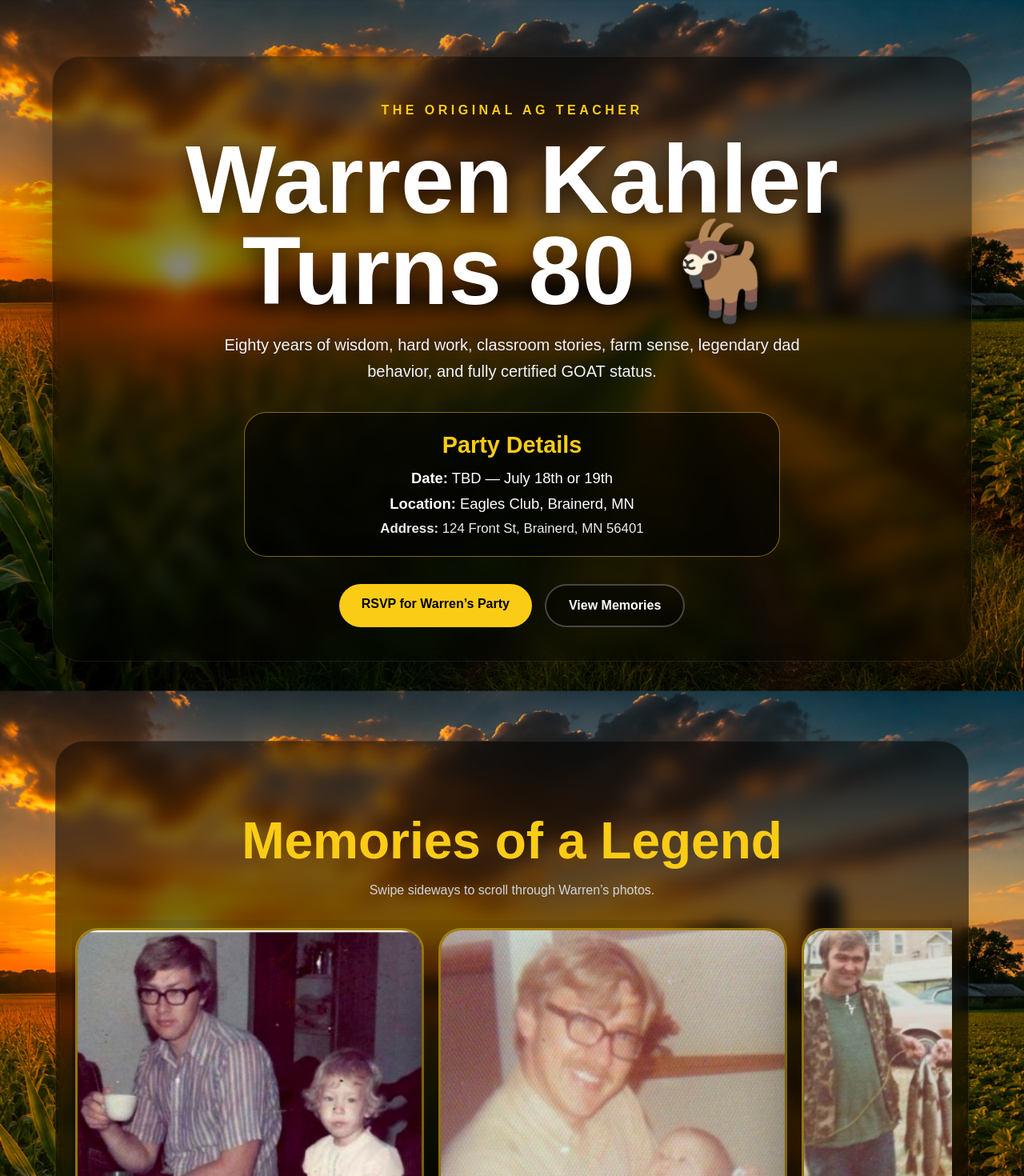
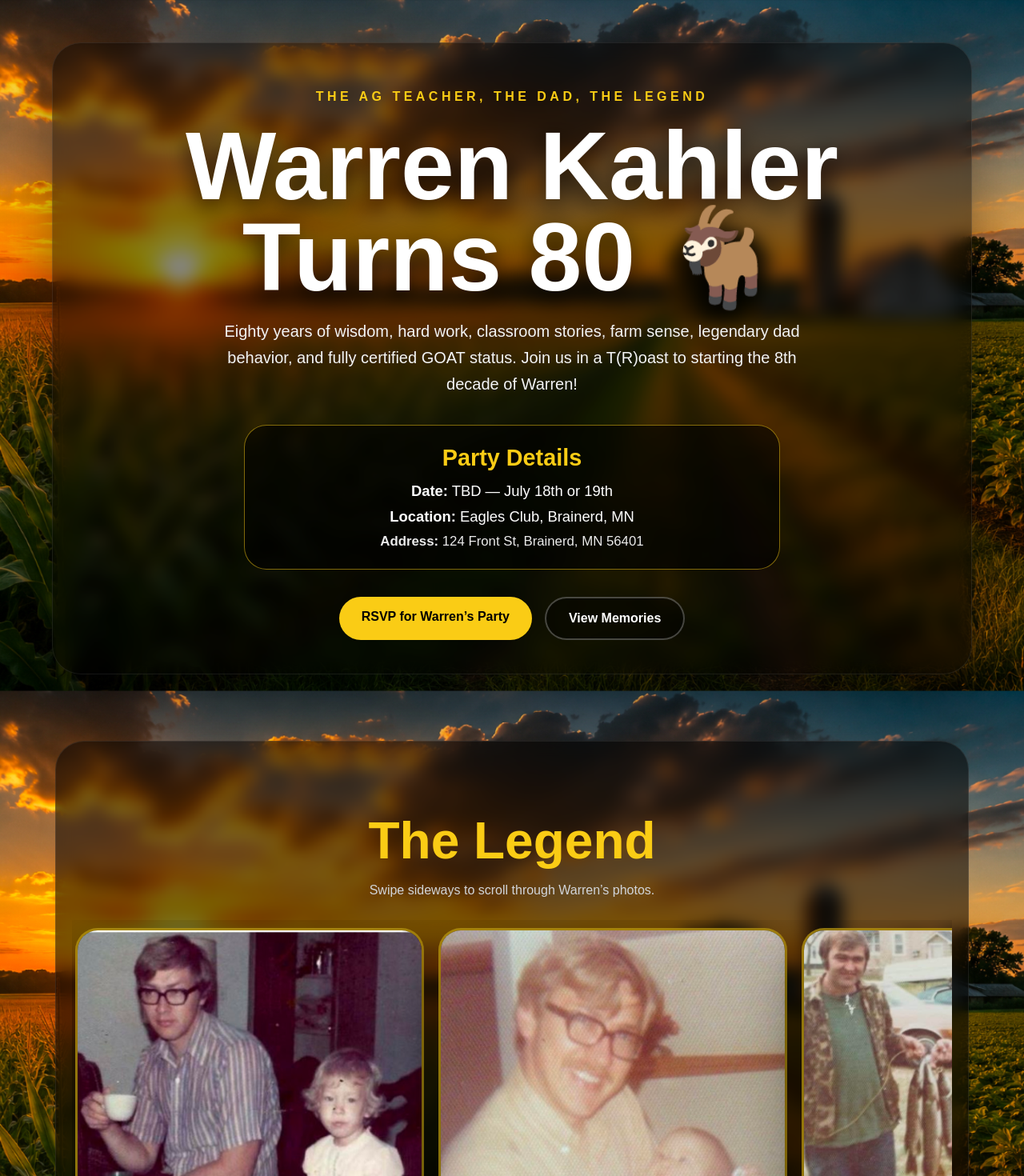
Before and after one commit to KristineMK72/warren-kahler-80, a Next.js app: page / in a window 1280 px wide. Shown: the top 1470 px of the page at 80% size. Built offline with nearby package versions, Linux system fonts and the light colour scheme.

Commit message:
Update page.tsx

```diff
--- a/app/page.tsx
+++ b/app/page.tsx
@@ -59,7 +59,7 @@ export default function HomePage() {
               fontWeight: 900,
             }}
           >
-            The Original Ag Teacher
+            The Ag Teacher, The Dad, The Legend
           </p>
 
           <h1
@@ -88,6 +88,8 @@ export default function HomePage() {
             Eighty years of wisdom, hard work, classroom stories,
             farm sense, legendary dad behavior, and fully certified
             GOAT status.
+            Join us in a T(R)oast to starting
+            the 8th decade of Warren!
           </p>
 
           <div
@@ -185,7 +187,7 @@ export default function HomePage() {
               textAlign: "center",
             }}
           >
-            Memories of a Legend
+            The Legend
           </h2>
 
           <p
```
